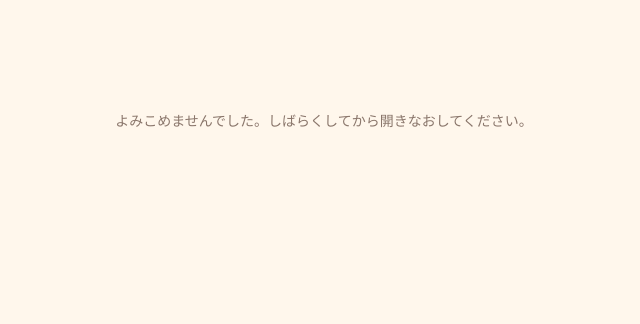
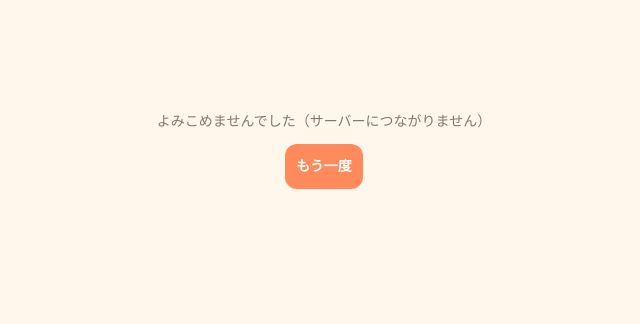
Before and after one commit to hamcheese-jp/hamcheese-jp.github.io, a plain HTML site: page index.html in a window 1280 px wide. Shown: the whole page, without its empty margins (316-956 px from the left). Drawn offline with Linux system fonts and the light colour scheme; no server answers.

Commit message:
まとめページ：読みこみに30秒の待ち時間と、わけのわかる知らせ・もう一度ボタン
Co-Authored-By: Claude Opus 5.5 <noreply@anthropic.com>
Claude-Session: https://claude.ai/code/session_01N4EXyWSFDvfVjjL4T6yGAi

```diff
--- a/index.html
+++ b/index.html
@@ -175,9 +175,17 @@ const safeUrl = u => /^https?:\/\//i.test(String(u || '')) ? String(u) : '';
 const host = u => { try { return new URL(u).hostname.replace(/^www\./, ''); } catch (e) { return ''; } };
 
 async function call(fn, ...args) {
-  const res = await fetch(API, { method: 'POST', headers: { 'Content-Type': 'text/plain;charset=utf-8' }, body: JSON.stringify({ fn, args }) });
-  const j = await res.json();
-  if (!j.ok) throw new Error(j.error || 'うまくいきませんでした');
+  // GAS は目ざめるのに時間がかかることがあるので 30秒まで待つ
+  const ctl = new AbortController();
+  const timer = setTimeout(() => ctl.abort(), 30000);
+  let j;
+  try {
+    const res = await fetch(API, { method: 'POST', headers: { 'Content-Type': 'text/plain;charset=utf-8' }, body: JSON.stringify({ fn, args }), signal: ctl.signal });
+    j = await res.json();
+  } catch (e) {
+    throw new Error(e.name === 'AbortError' ? 'サーバーから返事がありません' : 'サーバーにつながりません');
+  } finally { clearTimeout(timer); }
+  if (!j.ok) throw new Error(j.error === '呼べない名前です' ? 'サーバー（GAS）がまだ新しい版になっていません' : (j.error || 'うまくいきませんでした'));
   return j.r;
 }
 
@@ -198,7 +206,11 @@ async function load(fresh) {
     render();
     setupAds();
   } catch (e) {
-    if (!DATA.at) $('main').innerHTML = '<div class="empty-msg">よみこめませんでした。しばらくしてから開きなおしてください。</div>';
+    if (!DATA.at) {
+      $('main').innerHTML = '';
+      $('main').appendChild(el('div', { class: 'empty-msg' }, ['よみこめませんでした（' + e.message + '）', el('br'),
+        el('button', { class: 'btn go', style: 'margin-top:12px;max-width:200px', text: 'もう一度', onclick: () => { $('main').innerHTML = '<div class="loading">🌱 よみこみ中…</div>'; load(true); } })]));
+    }
   }
 }
 
```
